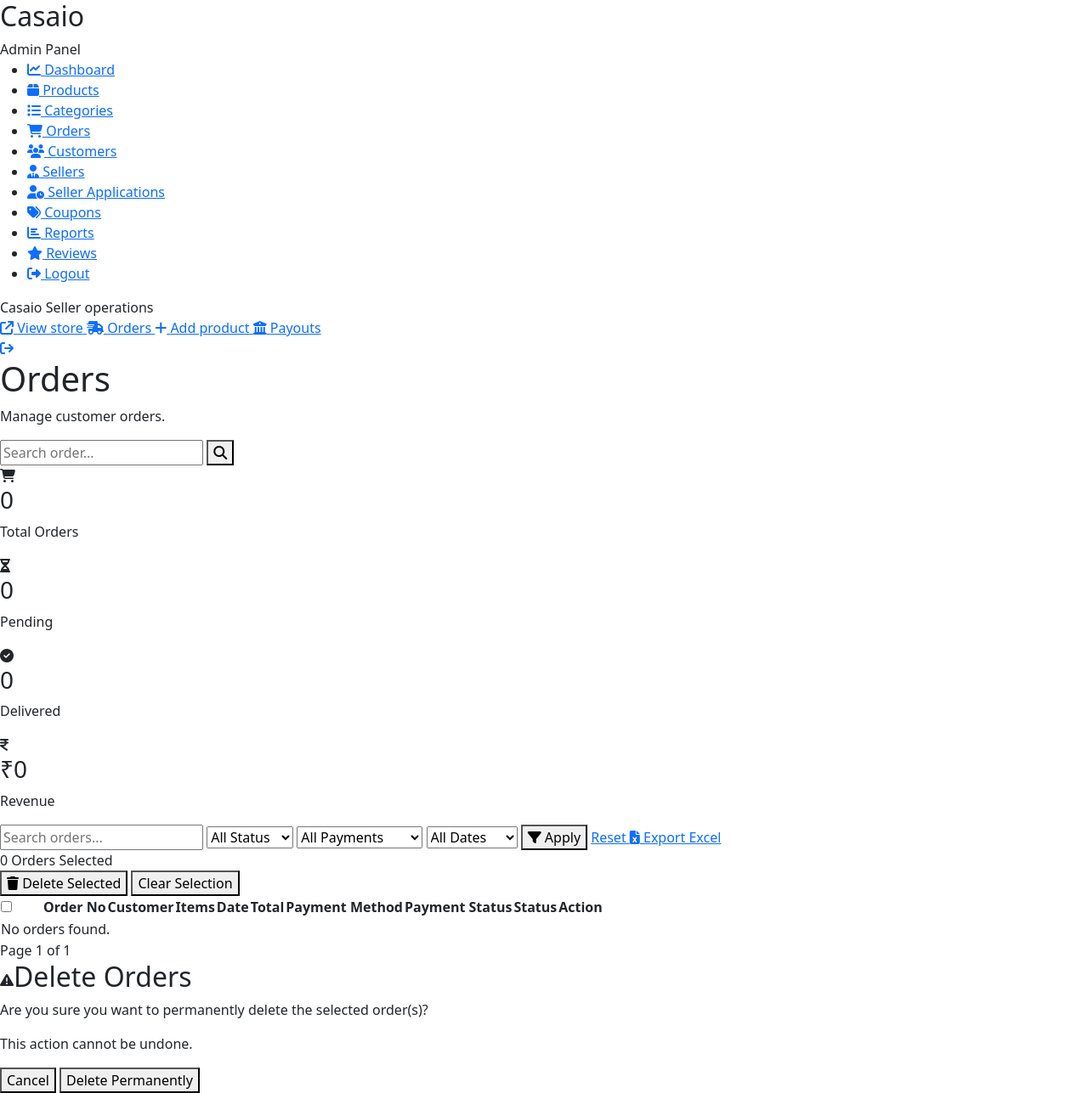
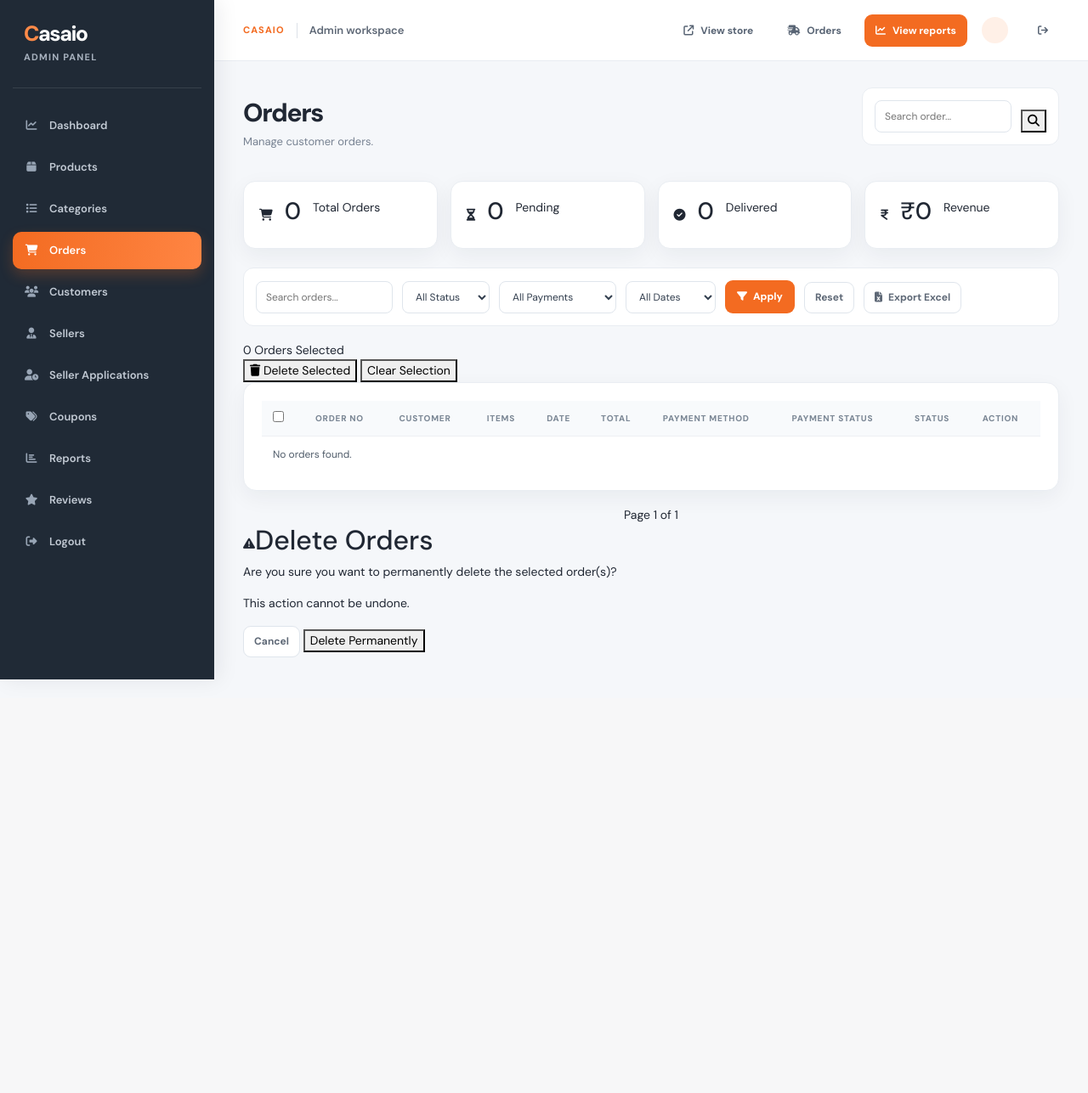
Before and after one commit to sooraj1234567/Casaio-Website, a Django app: page /dashboard/orders/ in a window 1280 px wide. Shown: the whole page at 85% size. After the commit the page ends 800 px from the top, so only its background shows below. Run offline with Django 5.2, Linux system fonts and the light colour scheme; data that the repository does not hold is empty.

Commit message:
Completing the project

```diff
--- /dev/null
+++ b/static/css/dashboard/admin.css
@@ -0,0 +1,204 @@
+@import url('https://fonts.googleapis.com/css2?family=DM+Sans:wght@400;500;600;700;800&display=swap');
+
+:root {
+  --admin-orange: #f36b21;
+  --admin-orange-dark: #d95712;
+  --admin-ink: #202733;
+  --admin-muted: #778292;
+  --admin-line: #e9edf2;
+  --admin-surface: #fff;
+  --admin-bg: #f5f7fa;
+  --admin-sidebar: #202a36;
+  --admin-shadow: 0 8px 26px rgba(25, 39, 55, .055);
+}
+
+* { box-sizing: border-box; }
+body {
+  margin: 0;
+  background: var(--admin-bg);
+  color: var(--admin-ink);
+  font-family: 'DM Sans', 'Poppins', sans-serif;
+  font-size: 14px;
+}
+.dashboard { min-height: 100vh; }
+
+/* Sidebar and application frame */
+.sidebar {
+  position: fixed;
+  z-index: 1000;
+  inset: 0 auto 0 0;
+  display: flex;
+  flex-direction: column;
+  width: 252px;
+  padding: 25px 15px 18px;
+  overflow-y: auto;
+  background: var(--admin-sidebar);
+  color: #fff;
+  box-shadow: 5px 0 24px rgba(19, 29, 41, .08);
+}
+.sidebar .logo { padding: 0 13px 27px; border-bottom: 1px solid rgba(255,255,255,.1); }
+.sidebar .logo h2 { margin: 0; color: #fff; font-size: 25px; font-weight: 800; letter-spacing: -.06em; }
+.sidebar .logo h2::first-letter { color: #ff8a48; }
+.sidebar .logo span { display: block; margin-top: 4px; color: #a8b2bf; font-size: 11px; font-weight: 700; letter-spacing: .11em; text-transform: uppercase; }
+.sidebar .menu { display: grid; gap: 5px; margin: 22px 0 0; padding: 0; list-style: none; }
+.sidebar .menu li { margin: 0; }
+.sidebar .menu a {
+  display: flex;
+  align-items: center;
+  gap: 12px;
+  min-height: 44px;
+  padding: 0 13px;
+  border-radius: 10px;
+  color: #c2cad4;
+  font-size: 13px;
+  font-weight: 600;
+  text-decoration: none;
+  transition: background .16s ease, color .16s ease;
+}
+.sidebar .menu a i { width: 18px; color: #98a5b5; text-align: center; }
+.sidebar .menu li:hover a { background: rgba(255,255,255,.07); color: #fff; }
+.sidebar .menu li.active a { background: linear-gradient(100deg, #f36b21, #ff8543); color: #fff; box-shadow: 0 7px 16px rgba(243,107,33,.24); }
+.sidebar .menu li.active a i { color: #fff; }
+.main-content { min-height: 100vh; margin-left: 252px; }
+.seller-navbar {
+  position: sticky;
+  z-index: 500;
+  top: 0;
+  display: flex;
+  min-height: 72px;
+  align-items: center;
+  justify-content: space-between;
+  gap: 1rem;
+  padding: 0 34px;
+  border-bottom: 1px solid var(--admin-line);
+  background: rgba(255,255,255,.94);
+  backdrop-filter: blur(12px);
+}
+.seller-navbar-context,.seller-navbar-actions { display: flex; align-items: center; gap: 14px; }
+.seller-navbar-kicker { color: var(--admin-orange); font-size: 11px; font-weight: 800; letter-spacing: .1em; text-transform: uppercase; }
+.seller-navbar-divider { width: 1px; height: 18px; background: #dce1e7; }
+.seller-navbar-title { color: #5e6876; font-size: 13px; font-weight: 600; }
+.seller-nav-link,.seller-nav-primary,.seller-nav-icon { display: inline-flex; align-items: center; justify-content: center; gap: 8px; min-height: 38px; padding: 0 12px; border: 1px solid transparent; border-radius: 9px; color: #586474; font-size: 12px; font-weight: 700; text-decoration: none; }
+.seller-nav-link:hover,.seller-nav-icon:hover { border-color: var(--admin-line); background: #f8fafc; color: var(--admin-ink); }
+.seller-nav-primary { background: var(--admin-orange); color: #fff; }
+.seller-nav-primary:hover { background: var(--admin-orange-dark); color: #fff; }
+.seller-nav-account { display: flex; align-items: center; gap: 8px; margin-left: 3px; color: #4b5563; font-size: 12px; font-weight: 700; }
+.seller-nav-avatar { display: grid; width: 31px; height: 31px; place-items: center; border-radius: 50%; background: #fff0e7; color: var(--admin-orange-dark); font-weight: 800; }
+.content { width: 100%; max-width: 1600px; margin: 0 auto; padding: 31px 34px 48px; }
+
+/* Headings, controls, and common surfaces */
+.page-header,.dashboard-header { display: flex; align-items: center; justify-content: space-between; gap: 1rem; margin: 0 0 24px; }
+.page-header h1,.dashboard-header h1 { margin: 0; color: var(--admin-ink); font-size: clamp(23px, 2.5vw, 30px); font-weight: 800; letter-spacing: -.045em; }
+.page-header p,.dashboard-header p { margin: 6px 0 0; color: var(--admin-muted); font-size: 13px; }
+.page-header > div { min-width: 0; }
+.dashboard-section,.table-card,.seller-card,.form-card,.detail-card,.report-card,.sales-chart-card,.best-selling-card,.coupon-detail-card,.coupon-summary-card,.seller-detail-card,.customer-detail-card,.review-card {
+  border: 1px solid var(--admin-line);
+  border-radius: 15px;
+  background: var(--admin-surface);
+  box-shadow: var(--admin-shadow);
+}
+.dashboard-section,.table-card,.seller-card,.form-card,.detail-card,.report-card,.sales-chart-card,.best-selling-card { padding: 21px; }
+.section-header,.seller-card-header,.best-selling-header,.sales-chart-header,.detail-card-heading { display: flex; align-items: center; justify-content: space-between; gap: 1rem; margin-bottom: 17px; }
+.section-header h3,.seller-card-header h2,.best-selling-header h3,.sales-chart-header h3,.detail-card-heading h3 { margin: 0; color: var(--admin-ink); font-size: 16px; font-weight: 800; }
+.view-all,.back-link { color: var(--admin-orange-dark); font-size: 12px; font-weight: 750; text-decoration: none; }
+.view-all:hover,.back-link:hover { color: #aa4108; }
+.stats-grid,.seller-summary,.customer-stats,.coupon-stats,.report-stats { display: grid; grid-template-columns: repeat(4,minmax(0,1fr)); gap: 15px; margin-bottom: 22px; }
+.stat-card,.seller-stat-card,.customer-stat-card,.coupon-stat-card { display: flex; align-items: center; gap: 14px; min-width: 0; padding: 18px; border: 1px solid var(--admin-line); border-radius: 14px; background: #fff; box-shadow: var(--admin-shadow); }
+.stat-card h5,.seller-stat-card h5,.customer-stat-card h5,.coupon-stat-card h5 { margin: 0 0 5px; color: var(--admin-muted); font-size: 11px; font-weight: 700; }
+.stat-card h2,.seller-stat-card h2,.customer-stat-card h2,.coupon-stat-card h2 { margin: 0; color: var(--admin-ink); font-size: 23px; font-weight: 800; letter-spacing: -.04em; }
+.stat-icon,.seller-stat-icon,.customer-stat-icon,.coupon-stat-icon { display: grid; flex: 0 0 44px; width: 44px; height: 44px; place-items: center; border-radius: 12px; background: #fff0e7; color: var(--admin-orange); font-size: 17px; }
+.stat-icon.orders,.stat-icon.users { background: #eef5ff; color: #4382d6; }
+.stat-icon.products { background: #eefaf5; color: #30a477; }
+.stats-grid + .dashboard-section { margin-top: 22px; }
+
+/* Tables, filters, search, and pagination */
+.table-wrapper,.seller-table-wrapper,.best-selling-table-wrapper { width: 100%; overflow-x: auto; }
+table { width: 100%; border-collapse: collapse; }
+.orders-table th,.orders-table td,.seller-table th,.seller-table td,.customer-table th,.customer-table td,.coupon-table th,.coupon-table td,.product-table th,.product-table td,.order-table th,.order-table td,.review-table th,.review-table td,.best-selling-table th,.best-selling-table td { padding: 12px 13px; border-bottom: 1px solid #edf0f4; text-align: left; vertical-align: middle; }
+.orders-table th,.seller-table th,.customer-table th,.coupon-table th,.product-table th,.order-table th,.review-table th,.best-selling-table th { background: #f8fafc; color: #7b8795; font-size: 10px; font-weight: 800; letter-spacing: .075em; text-transform: uppercase; white-space: nowrap; }
+.orders-table td,.seller-table td,.customer-table td,.coupon-table td,.product-table td,.order-table td,.review-table td,.best-selling-table td { color: #515d6b; font-size: 12px; }
+tbody tr:last-child td { border-bottom: 0; }
+tbody tr:hover { background: #fcfdff; }
+.filter-bar,.customer-filter-bar,.coupon-filter-bar,.report-filter,.search-form,.order-filters { display: flex; flex-wrap: wrap; align-items: end; gap: 11px; margin: 0 0 18px; padding: 14px; border: 1px solid var(--admin-line); border-radius: 12px; background: #fff; }
+.filter-group,.form-group,.saved-filter-field { display: grid; gap: 6px; }
+.filter-group label,.form-group label,.filter-bar label { color: #657181; font-size: 11px; font-weight: 750; }
+input:not([type=checkbox]):not([type=radio]):not([type=file]),select,textarea { max-width: 100%; min-height: 38px; padding: 8px 11px; border: 1px solid #dfe5ec; border-radius: 8px; background: #fff; color: #344050; font: inherit; font-size: 12px; }
+input:focus,select:focus,textarea:focus { outline: 0; border-color: #f49a69; box-shadow: 0 0 0 3px rgba(243,107,33,.11); }
+button,.add-btn,.create-btn,.create-coupon-btn,.save-btn,.submit-btn,.export-btn,.report-export-btn,.filter-btn,.search-btn,.clear-filters-btn,.reset-btn,.cancel-btn,.delete-btn,.update-btn,.invoice-btn,.action-btn,.view-btn { font: inherit; }
+.add-btn,.create-btn,.create-coupon-btn,.save-btn,.submit-btn,.filter-btn,.search-btn,.update-btn { display: inline-flex; align-items: center; justify-content: center; gap: 7px; min-height: 39px; padding: 0 14px; border: 0; border-radius: 9px; background: var(--admin-orange); color: #fff; font-size: 12px; font-weight: 750; text-decoration: none; cursor: pointer; }
+.add-btn:hover,.create-btn:hover,.create-coupon-btn:hover,.save-btn:hover,.submit-btn:hover,.filter-btn:hover,.search-btn:hover,.update-btn:hover { background: var(--admin-orange-dark); color: #fff; }
+.cancel-btn,.clear-filters-btn,.reset-btn,.export-btn,.report-export-btn,.back-btn { display: inline-flex; align-items: center; justify-content: center; gap: 7px; min-height: 37px; padding: 0 12px; border: 1px solid #dfe5ec; border-radius: 9px; background: #fff; color: #5e6876; font-size: 12px; font-weight: 700; text-decoration: none; cursor: pointer; }
+.cancel-btn:hover,.clear-filters-btn:hover,.reset-btn:hover,.export-btn:hover,.report-export-btn:hover,.back-btn:hover { background: #f8fafc; color: var(--admin-ink); }
+.pagination,.review-pagination { display: flex; justify-content: center; align-items: center; gap: 6px; margin-top: 18px; }
+.page-btn,.pagination-btn,.pagination-current { display: grid; min-width: 34px; height: 34px; place-items: center; padding: 0 9px; border: 1px solid var(--admin-line); border-radius: 8px; background: #fff; color: #586474; font-size: 11px; text-decoration: none; }
+.page-btn.active,.pagination-current { border-color: var(--admin-orange); background: var(--admin-orange); color: #fff; }
+
+/* Status, forms, details and empty states */
+.status,.seller-status,.coupon-status,.payment-badge,.application-status,.review-status { display: inline-flex; align-items: center; gap: 5px; padding: 5px 9px; border-radius: 999px; background: #f1f5f9; color: #586474; font-size: 10px; font-weight: 800; white-space: nowrap; }
+.status.delivered,.status.active,.seller-status.active,.coupon-status.active,.payment-badge.paid,.application-status.approved { background: #eaf8f0; color: #218452; }
+.status.pending,.coupon-status.upcoming,.application-status.pending,.payment-badge.pending { background: #fff6df; color: #a66b00; }
+.status.cancelled,.status.blocked,.seller-status.inactive,.coupon-status.inactive,.coupon-status.expired,.application-status.rejected { background: #fff0ef; color: #c3433c; }
+.status.shipped,.status.confirmed { background: #edf4ff; color: #3973bd; }
+.form-card { max-width: 900px; margin: 0 auto; }
+.form-grid { display: grid; grid-template-columns: repeat(2,minmax(0,1fr)); gap: 16px; }
+.form-group.full-width,.full-width { grid-column: 1 / -1; }
+.form-group input,.form-group select,.form-group textarea,.form-grid input,.form-grid select,.form-grid textarea { width: 100%; }
+.form-actions { display: flex; justify-content: flex-end; gap: 9px; margin-top: 20px; padding-top: 16px; border-top: 1px solid var(--admin-line); }
+.error { color: #c3433c; font-size: 11px; }
+.detail-grid,.coupon-detail-grid,.report-grid { display: grid; grid-template-columns: repeat(2,minmax(0,1fr)); gap: 16px; }
+.detail-card { min-width: 0; }
+.info-row,.payment-row,.report-row,.coupon-info-row { display: flex; justify-content: space-between; gap: 1rem; padding: 10px 0; border-bottom: 1px solid #edf0f4; color: #687484; font-size: 12px; }
+.info-row:last-child,.payment-row:last-child,.report-row:last-child,.coupon-info-row:last-child { border-bottom: 0; }
+.payment-total { display: flex; justify-content: space-between; margin-top: 12px; padding-top: 13px; border-top: 1px solid var(--admin-line); color: var(--admin-ink); font-size: 15px; font-weight: 800; }
+.empty-state,.empty,.empty-sellers,.empty-reviews,.no-sales-data,.no-chart-data { padding: 35px 15px; color: #8792a0; text-align: center; }
+.empty-icon,.empty-sellers .empty-icon,.empty-reviews .empty-icon { color: #f0a071; font-size: 28px; }
+.product-image,.customer-avatar,.seller-avatar,.review-avatar { width: 38px; height: 38px; object-fit: cover; border-radius: 10px; }
+.seller-info,.review-user,.product-info { display: flex; align-items: center; gap: 9px; }
+.seller-view-btn,.view-btn,.customer-action-btn,.coupon-action,.review-view-btn { display: inline-grid; width: 32px; height: 32px; place-items: center; border: 1px solid var(--admin-line); border-radius: 8px; background: #fff; color: #64748b; text-decoration: none; }
+.seller-view-btn:hover,.view-btn:hover,.customer-action-btn:hover,.coupon-action:hover,.review-view-btn:hover { border-color: #ffc5a1; background: #fff7f1; color: var(--admin-orange-dark); }
+.report-actions,.report-export-buttons { display: flex; flex-wrap: wrap; align-items: center; gap: 9px; }
+.report-grid { margin-top: 17px; }
+.sales-chart-card,.best-selling-card { margin-bottom: 17px; }
+.sales-chart-container { min-height: 220px; }
+.timeline { position: relative; display: grid; gap: 16px; padding-left: 24px; }
+.timeline::before { position: absolute; top: 7px; bottom: 7px; left: 7px; width: 2px; background: #e7ebf0; content: ''; }
+.timeline-item { position: relative; color: #8993a0; }
+.timeline-dot { position: absolute; top: 3px; left: -22px; width: 12px; height: 12px; border: 2px solid #d6dce4; border-radius: 50%; background: #fff; }
+.timeline-item.completed .timeline-dot { border-color: var(--admin-orange); background: var(--admin-orange); }
+.action-row,.action-buttons { display: flex; flex-wrap: wrap; align-items: center; gap: 10px; }
+
+@media (max-width: 1100px) {
+  .sidebar { width: 218px; }
+  .main-content { margin-left: 218px; }
+  .content { padding-right: 24px; padding-left: 24px; }
+  .stats-grid,.seller-summary,.customer-stats,.coupon-stats,.report-stats { grid-template-columns: repeat(2,minmax(0,1fr)); }
+}
+@media (max-width: 760px) {
+  .sidebar { position: relative; width: 100%; height: auto; padding: 12px 14px; overflow: visible; }
+  .sidebar .logo { padding: 0 5px 10px; }
+  .sidebar .logo h2 { display: inline; font-size: 20px; }
+  .sidebar .logo span { display: inline; margin-left: 9px; }
+  .sidebar .menu { display: flex; gap: 5px; margin: 10px 0 0; overflow-x: auto; }
+  .sidebar .menu li { flex: 0 0 auto; }
+  .sidebar .menu a { min-height: 37px; gap: 7px; padding: 0 10px; font-size: 11px; }
+  .main-content { margin-left: 0; }
+  .seller-navbar { position: relative; min-height: 58px; padding: 10px 16px; }
+  .seller-navbar-context { display: none; }
+  .seller-navbar-actions { width: 100%; justify-content: flex-end; gap: 6px; }
+  .seller-nav-user,.seller-nav-store span,.seller-nav-link span { display: none; }
+  .seller-nav-link,.seller-nav-primary,.seller-nav-icon { min-height: 36px; padding: 0 10px; }
+  .content { padding: 22px 15px 35px; }
+  .page-header,.dashboard-header { align-items: flex-start; }
+  .stats-grid,.seller-summary,.customer-stats,.coupon-stats,.report-stats { gap: 10px; }
+  .stat-card,.seller-stat-card,.customer-stat-card,.coupon-stat-card { padding: 13px; }
+  .stat-icon,.seller-stat-icon,.customer-stat-icon,.coupon-stat-icon { flex-basis: 37px; width: 37px; height: 37px; }
+  .stat-card h2,.seller-stat-card h2,.customer-stat-card h2,.coupon-stat-card h2 { font-size: 19px; }
+  .dashboard-section,.table-card,.seller-card,.form-card,.detail-card,.report-card,.sales-chart-card,.best-selling-card { padding: 15px; }
+  .detail-grid,.coupon-detail-grid,.report-grid,.form-grid { grid-template-columns: 1fr; }
+  .form-group.full-width,.full-width { grid-column: auto; }
+}
+@media (max-width: 430px) {
+  .stats-grid,.seller-summary,.customer-stats,.coupon-stats,.report-stats { grid-template-columns: 1fr 1fr; }
+  .page-header { flex-direction: column; }
+  .filter-bar,.customer-filter-bar,.coupon-filter-bar,.report-filter,.search-form,.order-filters { align-items: stretch; }
+}
--- a/templates/dashboard/AdBase.html
+++ b/templates/dashboard/AdBase.html
@@ -23,6 +23,7 @@
 
     <!-- Bootstrap CSS -->
     <link href="https://cdn.jsdelivr.net/npm/bootstrap@5.3.3/dist/css/bootstrap.min.css" rel="stylesheet">
+    <link rel="stylesheet" href="{% static 'css/dashboard/admin.css' %}">
 
     {% block extra_css %}{% endblock %}
 
--- a/templates/dashboard/includes/navbar.html
+++ b/templates/dashboard/includes/navbar.html
@@ -1,8 +1,8 @@
-<nav class="seller-navbar" aria-label="Seller navigation">
+<nav class="seller-navbar {% if request.user.role != 'seller' %}admin-navbar{% endif %}" aria-label="{% if request.user.role == 'seller' %}Seller navigation{% else %}Admin navigation{% endif %}">
     <div class="seller-navbar-context">
         <span class="seller-navbar-kicker">Casaio</span>
         <span class="seller-navbar-divider" aria-hidden="true"></span>
-        <span class="seller-navbar-title">Seller operations</span>
+        <span class="seller-navbar-title">{% if request.user.role == 'seller' %}Seller operations{% else %}Admin workspace{% endif %}</span>
     </div>
 
     <div class="seller-navbar-actions">
@@ -10,6 +10,7 @@
             <i class="fa-solid fa-arrow-up-right-from-square" aria-hidden="true"></i>
             <span>View store</span>
         </a>
+        {% if request.user.role == 'seller' %}
         <a href="{% url 'orders:seller_orders' %}" class="seller-nav-link">
             <i class="fa-solid fa-truck-fast" aria-hidden="true"></i>
             <span>Orders</span>
@@ -22,6 +23,16 @@
             <i class="fa-solid fa-building-columns" aria-hidden="true"></i>
             <span>Payouts</span>
         </a>
+        {% else %}
+        <a href="{% url 'dashboard:order_list' %}" class="seller-nav-link">
+            <i class="fa-solid fa-truck-fast" aria-hidden="true"></i>
+            <span>Orders</span>
+        </a>
+        <a href="{% url 'dashboard:report' %}" class="seller-nav-primary">
+            <i class="fa-solid fa-chart-line" aria-hidden="true"></i>
+            <span>View reports</span>
+        </a>
+        {% endif %}
         <div class="seller-nav-account">
             <span class="seller-nav-avatar" aria-hidden="true">{{ request.user.username|slice:":1"|upper }}</span>
             <span class="seller-nav-user">{{ request.user.first_name|default:request.user.username }}</span>
```
